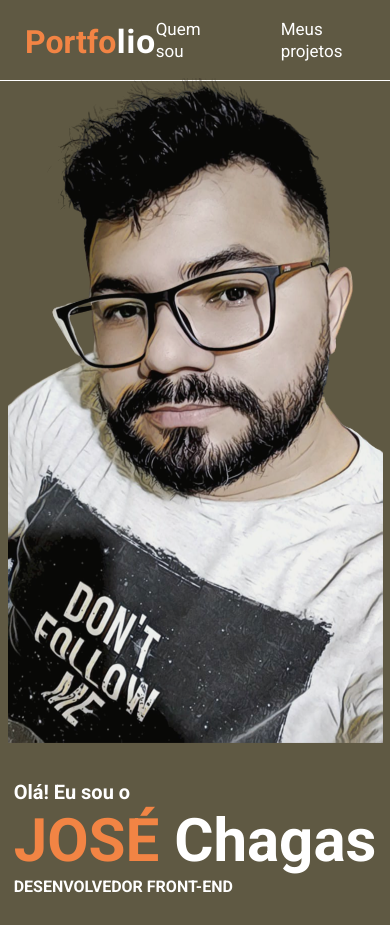
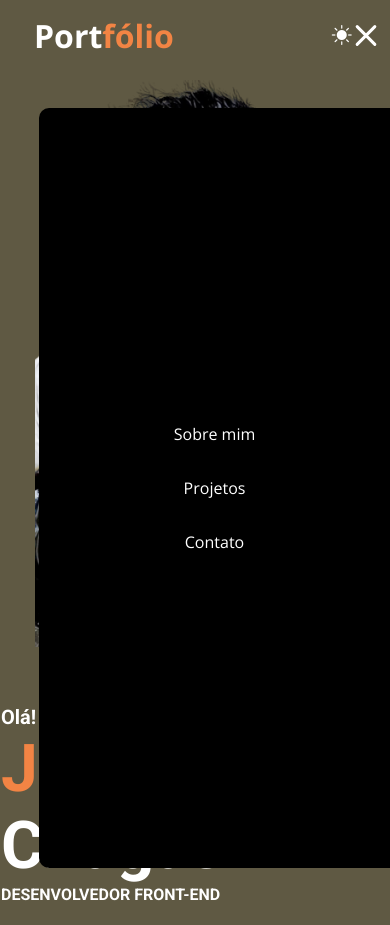
Before and after one commit to JoseChagas37/portfolio-josechagas, a plain HTML site: page index.html in a window 390 px wide. Both pictures are taken after a click on the element 362 px from the left and 40 px from the top of the page. Drawn offline with nearby package versions, Linux system fonts and the light colour scheme.

Commit message:
melhorando  responsivo novamente

```diff
--- a/index.html
+++ b/index.html
@@ -1,4 +1,4 @@
- <!DOCTYPE html>
+<!DOCTYPE html>
 <html lang="pt-br">
   <head>
     <meta charset="UTF-8" />
@@ -17,14 +17,20 @@
   <body>
     <!--Cabeçalho e Links-->
     <header>
-      <nav class="nav">
-        <h1 class="logo"><span>Portfo</span>lio</h1>
+      <nav class="navbar">
+        <h1>Port<span>fólio</span></h1>
+        <ul class="nav-menu">
+          <li class="nav-item">
+            <a href="#" class="nav-link" id="sobre">Sobre mim</a>
+          </li>
+          <li class="nav-item">
+            <a href="#" class="nav-link" id="projetos">Projetos</a>
+          </li>
+          <li class="nav-item">
+            <a href="#" class="nav-link" id="contato">Contato</a>
+          </li>
+        </ul>
 
-        <ul class="nav-menu">
-          <li id="sobre"><a class="nav-item" href="#">Quem sou</a></li>
-          <li id="projetos"><a class="nav-item" href="#">Meus projetos</a></li>
-          <li id="contato"><a class="nav-item" href="#">Contato</a></li>
-        </ul>
         <div class="btn-dark">
           <input type="checkbox" name="theme-dark" id="thema-dark" />
           <label for="thema-dark">
@@ -33,8 +39,10 @@
           </label>
         </div>
 
-        <div class="menu-mobile">
-          <i class="bi bi-distribute-vertical"></i>
+        <div class="hamburguer">
+          <span class="bar"></span>
+          <span class="bar"></span>
+          <span class="bar"></span>
         </div>
       </nav>
     </header>
@@ -68,7 +76,7 @@
           </div>
           <div class="corpo-modal">
             <p>
-              Meu nome é    <b>José Chagas</b>, tenho 37 anos e estou a procura da
+              Meu nome é <b>José Chagas</b>, tenho 37 anos e estou a procura da
               minha primeira oportunidade como Desenvolvedor Front-End.
             </p>
 
@@ -93,15 +101,13 @@
           <div id="calc">
             <h3>Calculadora</h3>
             <div id="operations">
-
               <div class="result" id="tela"></div>
             </div>
             <div id="btn-container">
-
               <button id="btn-ac" onclick="limpar()">AC</button>
 
               <button onclick="backspace()">
-                <i class="bi bi-backspace-fill " style="color: #141414c4;"></i>
+                <i class="bi bi-backspace-fill" style="color: #141414c4"></i>
               </button>
               <button onclick="insert('/')">/</button>
 
@@ -125,7 +131,6 @@
               <button id="equal-btn" onclick="confirma()">=</button>
             </div>
           </div>
-
         </div>
       </div>
     </section>
@@ -144,7 +149,8 @@
         <div class="corpo-modal">
           <div>
             <a href="https://contate.me/josechagas">
-              <i class="bi bi-whatsapp"> Whatsapp</i></a>
+              <i class="bi bi-whatsapp"> Whatsapp</i></a
+            >
           </div>
           <div>
             <i class="bi bi-telephone-fill"> (85) 9 85906724</i>
--- a/responsivo.css
+++ b/responsivo.css
@@ -1,34 +1,45 @@
-@media (max-width: 7680px) {
-  .nav {
-    padding: 18px 25px;
-  }
-  .nav {
-    min-height: 70px;
-    display: flex;
-  }
 
-  .btn-dark {
-    padding-left: 10px;
-  }
 
-  .nav-menu.ativo {
-    right: 0;
-    gap: 5rem;
-  }
 
-  .menu-mobile {
+@media (max-width: 780px) {
+  .hamburguer {
     display: block;
   }
-  .menu-mobile .ativo .bar:nth-child(2) {
+  .hamburguer.ativo .bar:nth-child(2) {
     opacity: 0;
   }
-  .menu-mobile .ativo .bar:nth-child(1) {
+  .hamburguer.ativo .bar:nth-child(1) {
     transform: translateY(8px) rotate(45deg);
   }
-  .menu-mobile .ativo .bar:nth-child(3) {
+  .hamburguer.ativo .bar:nth-child(3) {
     transform: translateY(-8px) rotate(-45deg);
   }
+  .navbar {
+    padding: 0 34px;
+  }
+  .nav-menu {
+    position: fixed;
+    right: -100%;
+    top: 108px;
+    gap: 0;
+    border-radius: 10px 0 0 10px;
+    background-color: rgb(0, 0, 0);
+    justify-content: center;
+    flex-direction: column;
+    width: 90%;
+    height: 90%;
+    transition: 0.3s;
 
+  }
+  .btn-dark {
+    padding-left: 59%;
+  }
+  .nav-item {
+    margin: 16px 0;
+  }
+  .nav-menu.ativo {
+    right: 0px;
+  }
 
   .home {
     flex-direction: column-reverse;
@@ -36,29 +47,29 @@
     justify-content: center;
     padding: 1px;
   }
-  .home .text-h1 {
-    font-size: 20px;
-  }
+
   .home .text-h4 {
     font-size: 20px;
   }
 
   .home-img img {
     width: 100%;
+  }
+}
 
+@media (max-width:550px) {
+
+  .home-img img {
+    width: 320px;
+    padding-bottom: 53px;
   }
-
-  .home .text-h1 {
-    font-size: 60px;
+  .text-h1 span{
+    font-size: 66px;
   }
-
+  .home-text .text-h1 {
+    font-size: 66px;
+  }
+  .btn-dark {
+    padding-left: 49%;
+  }
 }
-@media (max-width: 490px) {
-  .btn-dark {
-  padding-right: 0 10px;
-  }
-  .menu-mobile {
-    padding-right: 0px  10px;
-  }
-
-}
--- a/script.js
+++ b/script.js
@@ -52,13 +52,14 @@ const toggleModalContato = () => {
 
 // Menu Mobile //
 
-const menuMobile = document.querySelector( '.menu-mobile' );
-const navMenu = document.querySelector( '.nav-menu' );
+const menuHamburguer = document.querySelector( '.hamburguer');
+const navMenu = document.querySelector( '.nav-menu');
 
-menuMobile.addEventListener( 'click', () => {
-  menuMobile.classList.toggle( 'ativo' );
-  navMenu.classList.toggle( 'ativo' );
+menuHamburguer.addEventListener( 'click', () => {
+  menuHamburguer.classList.toggle('ativo');
+  navMenu.classList.toggle('ativo');
 });
+
 
 
 // Calculadora //
--- a/style.css
+++ b/style.css
@@ -24,57 +24,47 @@ body {
 
 /******** Navigation ********/
 
-.nav {
+.navbar {
+  min-height: 70px;
   display: flex;
   justify-content: space-between;
   align-items: center;
-  min-height: 70px;
-  width: 100%;
-  padding: 0 34px;
+  padding: 0 150px;
 
-  border-bottom: 1px solid var(--color-text);
-  transition: all 0.5s;
 }
-.nav .logo {
+h1 {
+  font-size: 2rem;
   color: var(--color-text);
-  font-size: 2rem;
-  font-weight: 600;
 }
-.logo span {
+span {
   color: var(--orange);
-  font-family: 'Roboto', sans-serif;
 }
 .nav-menu {
   display: flex;
-
-
+  align-items: center;
+  gap: 30px;
 }
-.nav-menu ul {
-  display: flex;
-
-  align-items: center;
-  gap: 60px;
+.nav-link {
+  transition: 0.5s ease;
+  color: var(--color-text);
+  font-weight: 500;
 }
-
-.nav-menu a {
-  font-family: "Roboto", sans-serif;
-  font-size: 17px;
-  font-weight: 500;
-  color: var(--color-text);
-  transition: all 0.5s;
+.nav-link:hover {
+ color: var(--orange);
+ border-bottom: 2px solid  var(--color-text);
 }
-.nav ul li a:hover {
-  color: var(--orange);
-  border-bottom: 1px solid var(--color-text);
+.hamburguer {
+  display: none;
+  cursor: pointer;
 }
-.menu-mobile {
-  cursor: pointer;
-  display: none;
-  z-index: 8;
-
-}
-.home-img img {
-  width: 100%;
+.bar {
+  display: block;
+  width: 28px;
+  height: 3px;
+  border-radius: 2px;
+  margin: 5px auto;
+  background-color: var(--color-text);
+  transition: all 0.3s ease-in-out;
 }
 
 
@@ -148,11 +138,7 @@ input[type="checkbox"] {
 }
 
 
-.home-img {
-  transform: translateX(0px);
-  animation: topdown 10s ease-in-out infinite;
 
-}
 
 /*** modal ***/
 
```
